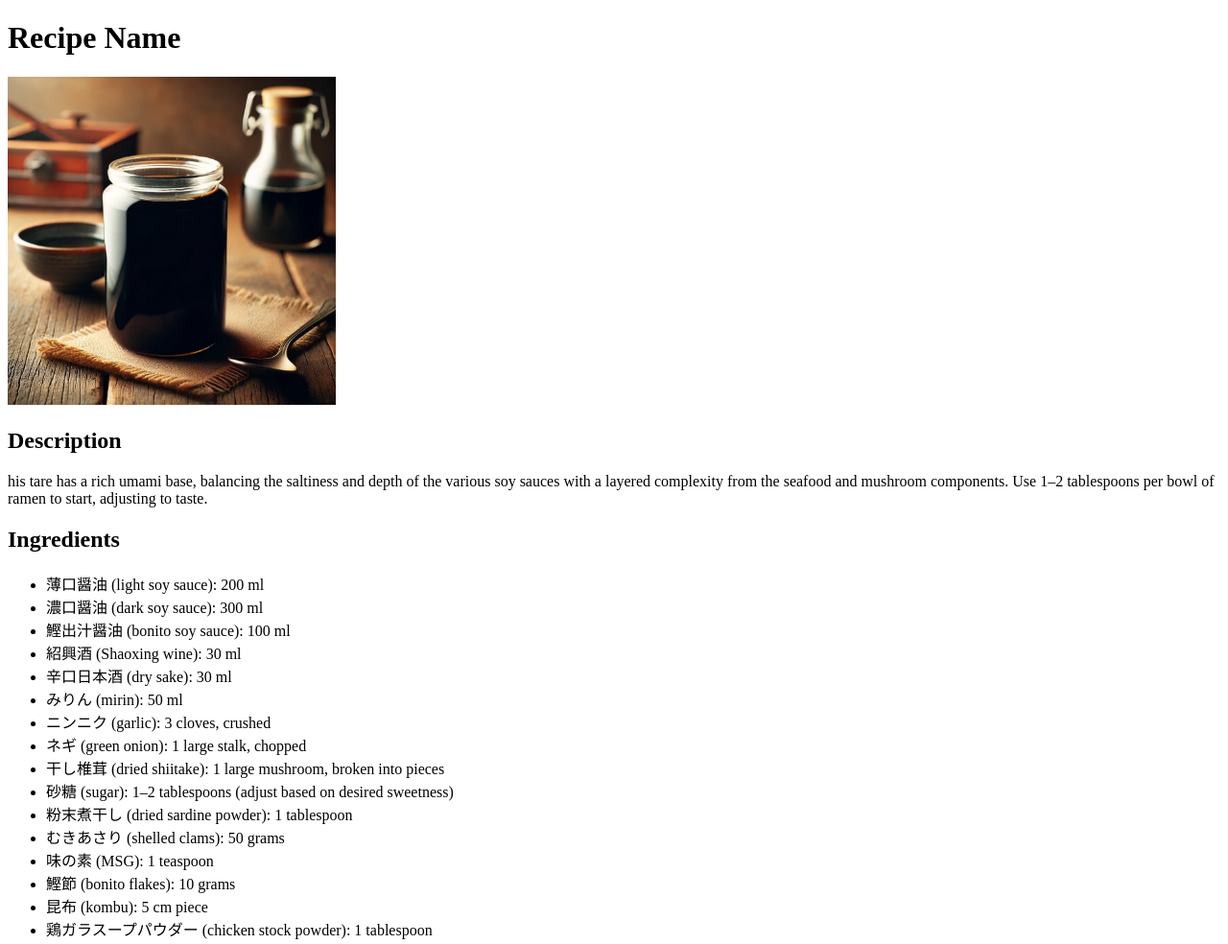
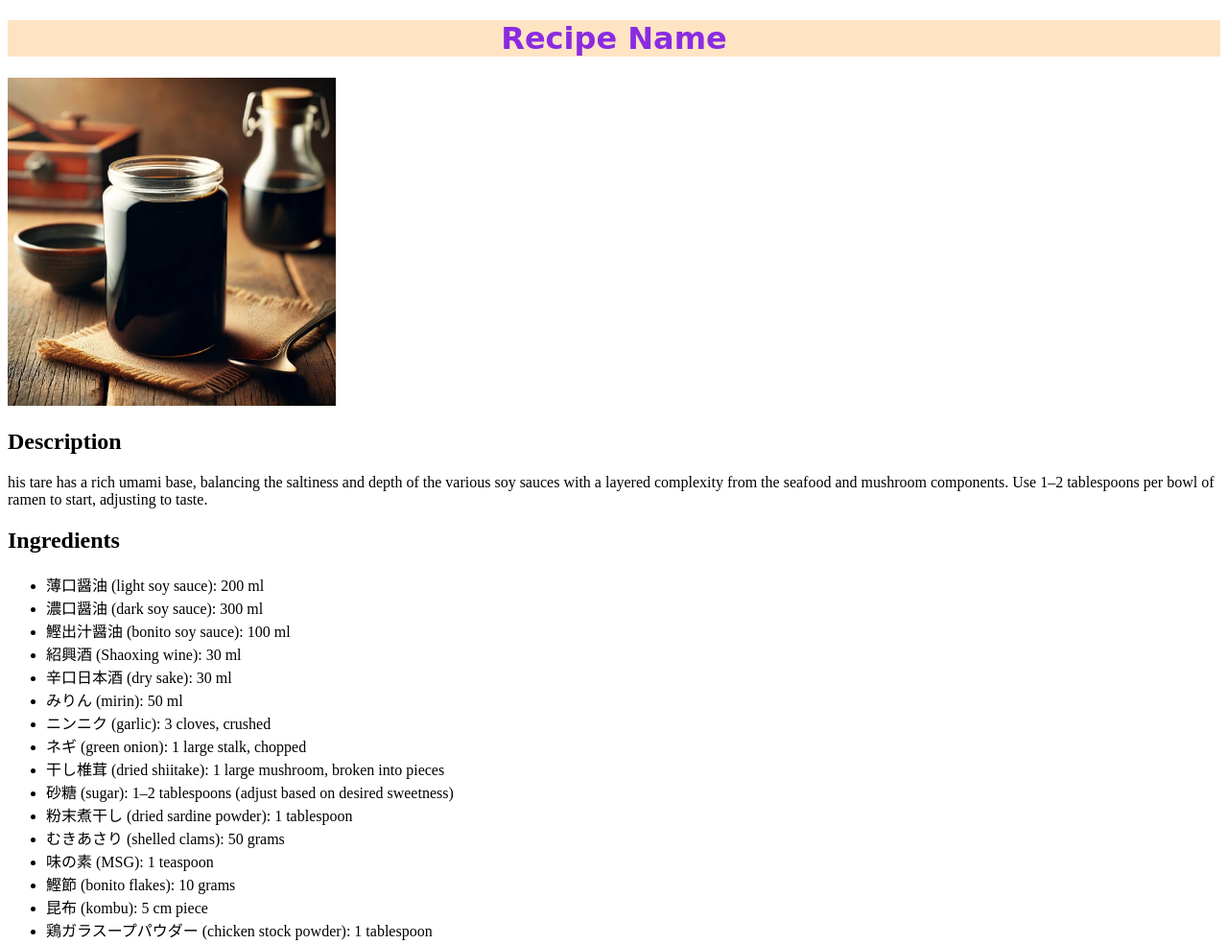
Before and after one commit to jinzoon/odin-recipes, a plain HTML site: page recipes/kaeshi.html in a window 1280 px wide. Shown: the top 984 px of the page at 96% size. Drawn offline with Linux system fonts and the light colour scheme.

Commit message:
Update Header CSS

```diff
--- a/recipes/kaeshi.html
+++ b/recipes/kaeshi.html
@@ -3,7 +3,7 @@
 <head>
     <meta charset="UTF-8">
     <title>Recipe: Shoyu Tare</title>
-    <link rel="stylesheet" href="style.css">
+    <link rel="stylesheet" href="../style.css">
 </head>
 
 <body>
--- /dev/null
+++ b/style.css
@@ -0,0 +1,7 @@
+h1 {
+    text-align: center;
+    background-color: bisque;
+    color: #8a2be2;
+    font-size: xx-large;
+    font-family: "Brush Script MT", "Lucida Handwriting", cursive;
+}
```
Also changed, not shown: recipes/komiabura.html (+1 -1 lines), recipes/ramensoup.html (+1 -1 lines).
